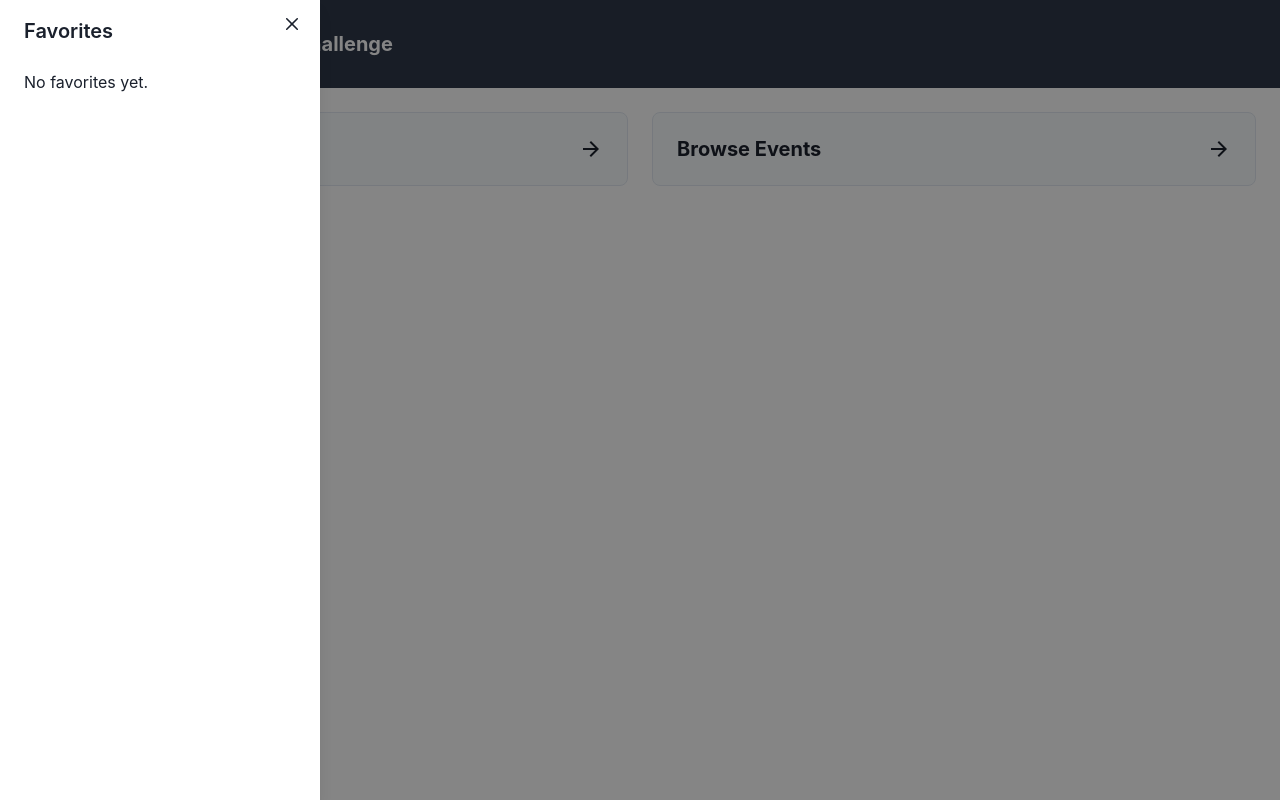
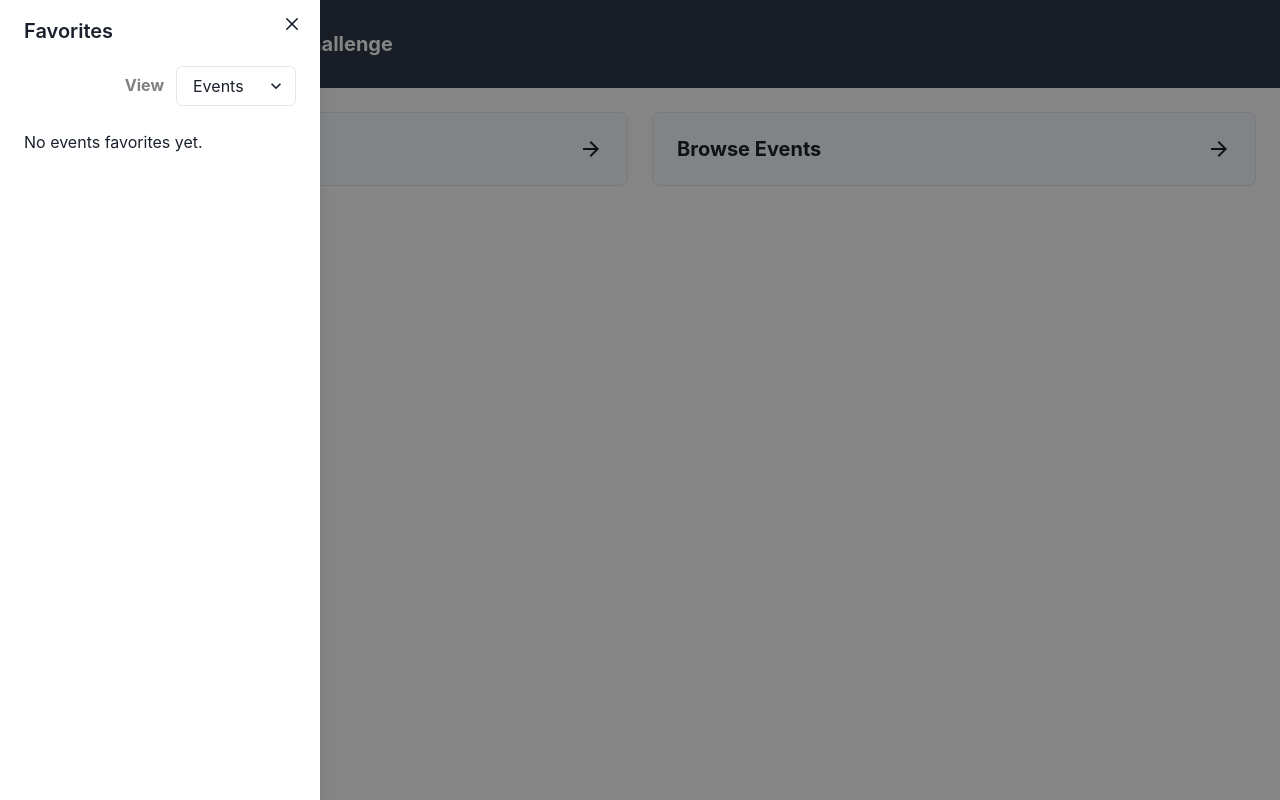
Before and after one commit to HelloKol/ascential-frontend-test, a React (Vite) app: page / in a window 1280 px wide. Both pictures are taken after a click on the button 52 px from the left and 44 px from the top of the page. Built offline with nearby package versions, Linux system fonts and the light colour scheme.

Commit message:
feat: filter favorite list on slide-in draw by event or venue

```diff
--- a/src/components/FavoritesDrawer.tsx
+++ b/src/components/FavoritesDrawer.tsx
@@ -1,3 +1,4 @@
+import { useState } from "react";
 import { Link } from "react-router-dom";
 import {
   Drawer,
@@ -10,6 +11,9 @@ import {
   VStack,
   Text,
   Box,
+  Select,
+  Flex,
+  Heading,
 } from "@chakra-ui/react";
 import { CloseIcon } from "@chakra-ui/icons";
 import { useFavorites } from "../context/FavoritesContext";
@@ -21,9 +25,16 @@ interface Props {
 
 export const FavoritesDrawer: React.FC<Props> = ({ isOpen, onClose }) => {
   const { favorites, removeFavorite } = useFavorites();
+  const [selectedType, setSelectedType] = useState<"events" | "venues">(
+    "events"
+  );
+
+  const filteredFavorites = favorites.filter(
+    (item) => item.type === selectedType
+  );
 
   const renderFavorites = () =>
-    favorites.map((item) => (
+    filteredFavorites.map((item) => (
       <Box
         key={item.id}
         borderWidth="1px"
@@ -53,10 +64,27 @@ export const FavoritesDrawer: React.FC<Props> = ({ isOpen, onClose }) => {
       <DrawerOverlay />
       <DrawerContent>
         <DrawerCloseButton />
-        <DrawerHeader>Favorites</DrawerHeader>
+        <DrawerHeader>
+          Favorites
+          <Flex alignItems="center" justifyContent="end" gap={3} mt={5}>
+            <Heading color={"grey"} size="sm">
+              View
+            </Heading>
+            <Select
+              width="120px"
+              value={selectedType}
+              onChange={(e) =>
+                setSelectedType(e.target.value as "events" | "venues")
+              }
+            >
+              <option value="events">Events</option>
+              <option value="venues">Venues</option>
+            </Select>
+          </Flex>
+        </DrawerHeader>
         <DrawerBody>
-          {favorites.length === 0 ? (
-            <Text>No favorites yet.</Text>
+          {filteredFavorites.length === 0 ? (
+            <Text>No {selectedType} favorites yet.</Text>
           ) : (
             <VStack align="stretch" spacing={4}>
               {renderFavorites()}
```
